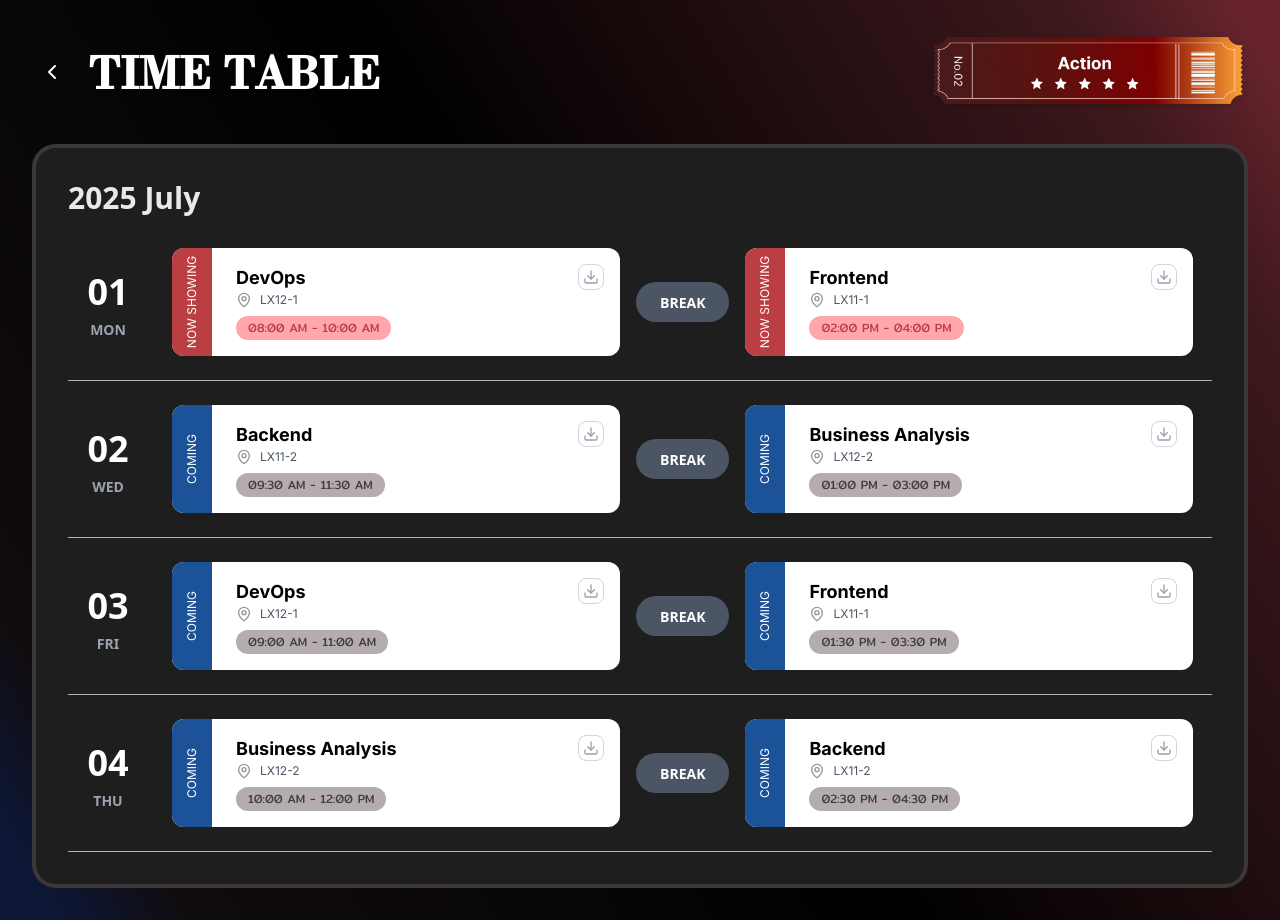
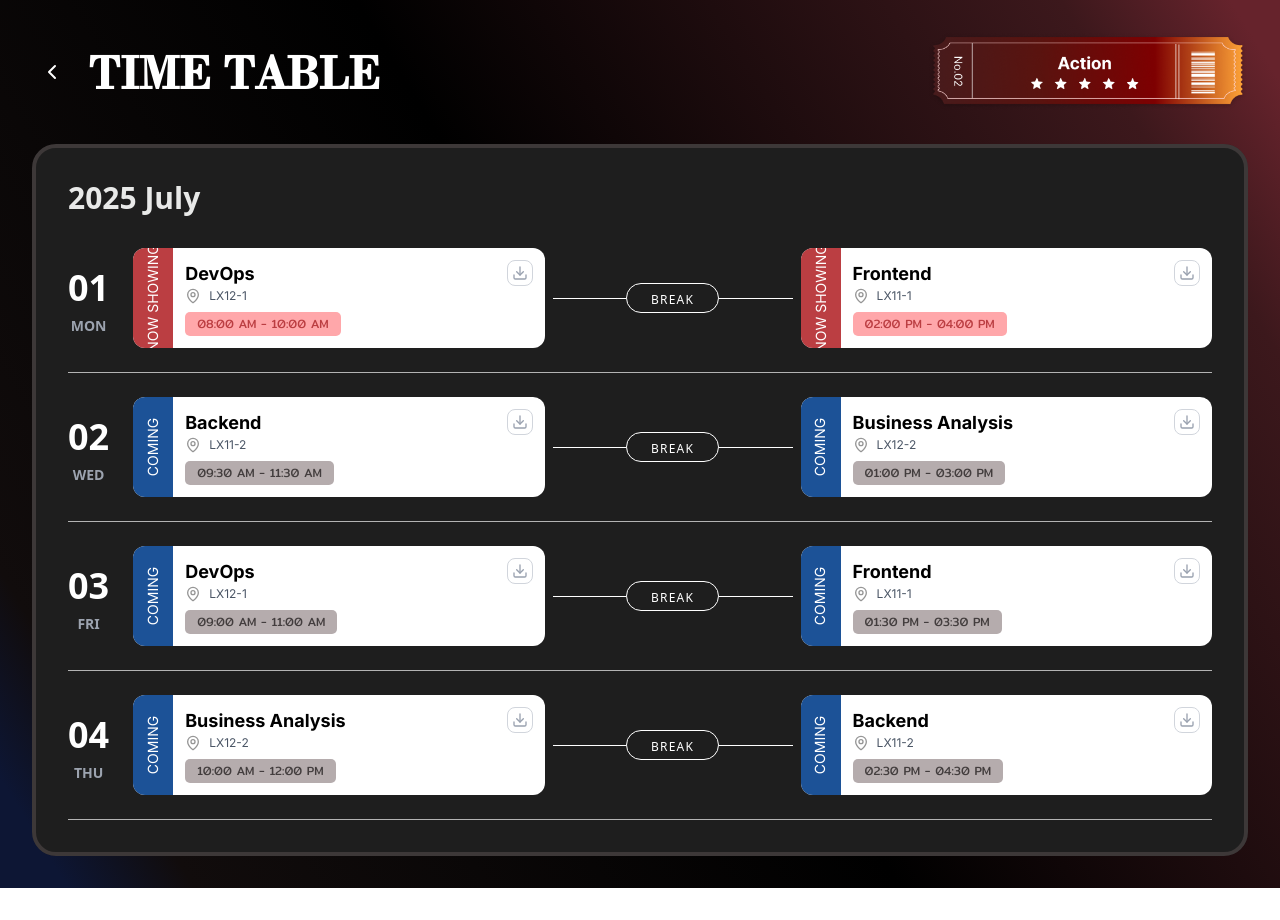
Before and after one commit to SAMOSIT-Dev/it31-starterpack-2025, a React (Vite) app in the folder client/: page /course/schedule/action in a window 1280 px wide. After the commit the page ends 888 px from the top, so only its background shows below. Built offline with nearby package versions, Linux system fonts and the light colour scheme; a web font is replaced by a local one.

Commit message:
fix break horizon UI

```diff
--- /dev/null
+++ b/client/src/components/schedule/Break.jsx
@@ -0,0 +1,19 @@
+import React from "react";
+
+const Break = () => {
+  return (
+    <div className="flex items-center justify-center w-[180px] lg:w-[240px]">
+      <div className="flex-1 h-px bg-white"></div>
+
+      <div className=" px-6 py-[2px] rounded-[50px] border border-white">
+        <span className="text-white font-medium text-xs tracking-widest uppercase">
+          Break
+        </span>
+      </div>
+
+      <div className="flex-1 h-px bg-white"></div>
+    </div>
+  );
+};
+
+export default Break;
--- a/client/src/components/schedule/DayScheduleDesktop.jsx
+++ b/client/src/components/schedule/DayScheduleDesktop.jsx
@@ -1,5 +1,6 @@
 import React from "react";
 import SessionCard from "./SessionCard";
+import Break from "./Break";
 
 const DayScheduleDesktop = ({ daySchedule }) => {
   return (
@@ -20,9 +21,7 @@ const DayScheduleDesktop = ({ daySchedule }) => {
                 <SessionCard session={session} />
               </div>
               {index < daySchedule.sessions.length - 1 && (
-                <div className="break-indicator">
-                  <span className="break-text">BREAK</span>
-                </div>
+                <Break />
               )}
             </React.Fragment>
           ))}
--- a/client/src/components/schedule/SessionCard.jsx
+++ b/client/src/components/schedule/SessionCard.jsx
@@ -4,16 +4,16 @@ import { Download, MapPin } from "lucide-react";
 
 const SessionCard = ({ session, isMobile = false }) => {
   const badgeWidth = isMobile ? "w-6 md:w-10" : "w-10";
-  const contentMargin = isMobile ? "ml-4 md:ml-12" : "ml-12";
+  const contentMargin = isMobile ? "ml-4 md:ml-10" : "ml-10";
 
   return (
-    <div className="p-4 relative overflow-hidden font-inter bg-white rounded-xl">
+    <div className="p-3 relative overflow-hidden font-inter bg-white rounded-[12px]">
       <div
         className={`absolute left-0 top-0 bottom-0 ${badgeWidth} ${
           session.type === "NOW SHOWING" ? "bg-[#BB3E42]" : "bg-[#1C5297]"
         } flex items-center justify-center`}
       >
-        <span className="text-white text-[10px] leading-2 md:text-xs transform -rotate-90 whitespace-nowrap">
+        <span className="text-white text-[10px] leading-2 md:text-[14px] transform -rotate-90 whitespace-nowrap">
           {session.type}
         </span>
       </div>
@@ -33,7 +33,7 @@ const SessionCard = ({ session, isMobile = false }) => {
           </span>
         </div>
         <div
-          className={`px-3 py-1 rounded-full text-[7px] md:text-xs font-mitr border-red-400 max-w-max ${
+          className={`px-3 py-1 rounded-[5px] text-[7px] md:text-xs font-mitr border-red-400 max-w-max ${
             session.type === "NOW SHOWING"
               ? "bg-[#FFA7AA] text-[#BB3E42]"
               : "bg-[#B5ACAD] text-[#1F1C1CC3]"
--- a/client/src/styles/schedule.css
+++ b/client/src/styles/schedule.css
@@ -252,7 +252,6 @@
     display: flex;
     flex-direction: column;
     align-items: center;
-    min-width: 80px;
 }
 
 .day-date {
@@ -267,10 +266,10 @@
 }
 
 .sessions-row {
-    flex: 1;
     display: flex;
     align-items: center;
-    gap: 1rem;
+    gap: .5rem;
+    flex: 1;
 }
 
 .session-slot {
```
